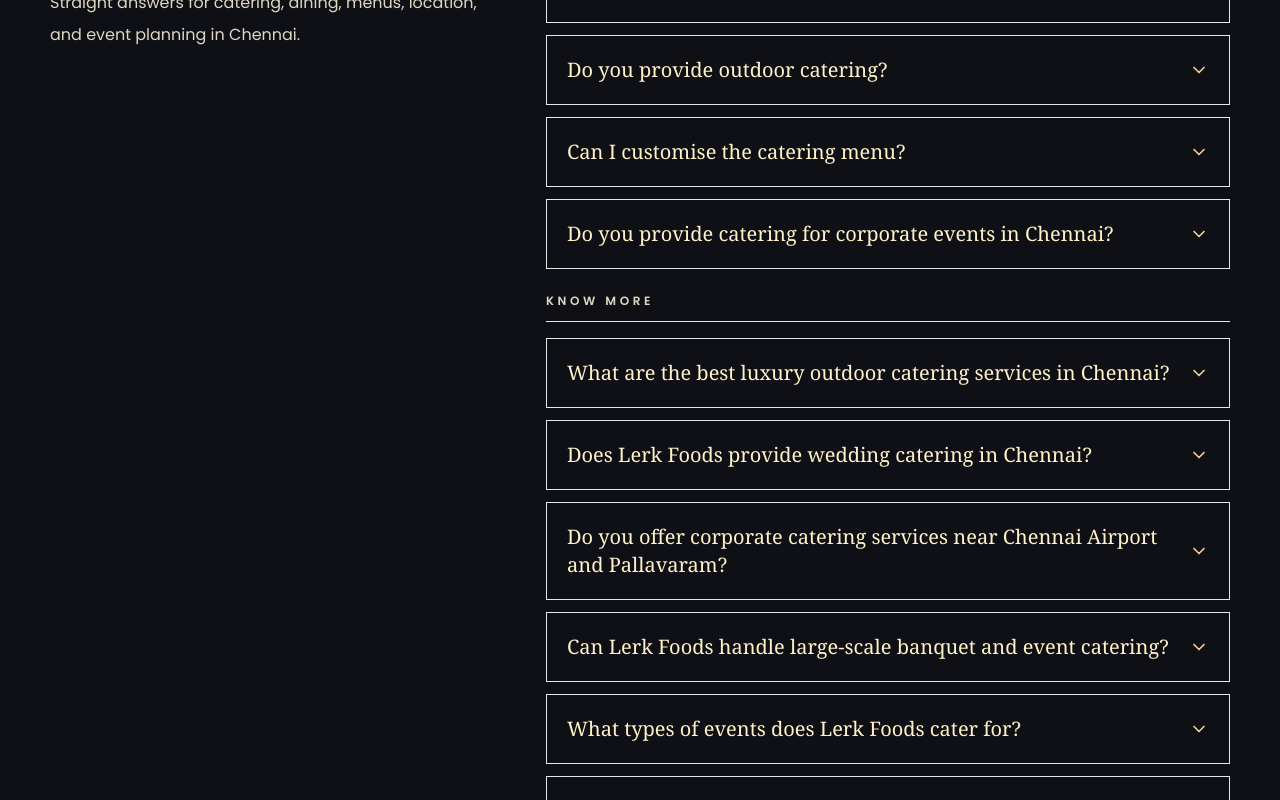
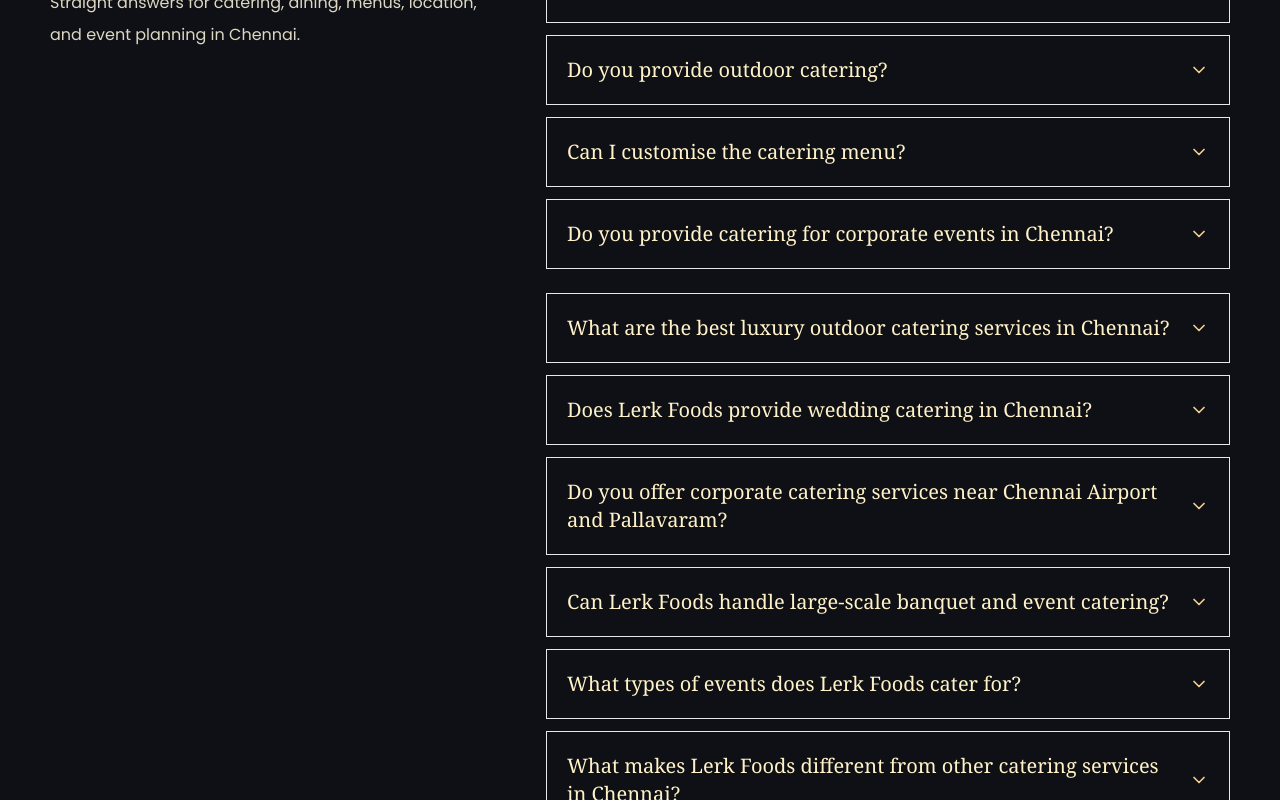
Before and after one commit to 22f3001334-droid/Lekir_Foods, a Next.js app: page / in a window 1280 px wide. Both pictures are taken after a click on the button "KNOW MORE". Shown: the part 8504-9304 px from the top of the page. Built offline with nearby package versions, Linux system fonts and the light colour scheme.

Commit message:
fix: clarify FAQ know more button

```diff
--- a/components/HomePage.tsx
+++ b/components/HomePage.tsx
@@ -721,6 +721,7 @@ function FAQSection() {
           <AnimatePresence initial={false}>
             {showAllFaqs ? (
               <motion.div
+                id="more-faqs"
                 key="more-faqs"
                 initial={{ height: 0, opacity: 0 }}
                 animate={{ height: "auto", opacity: 1 }}
@@ -728,9 +729,6 @@ function FAQSection() {
                 transition={{ duration: 0.32, ease: "easeInOut" }}
                 className="mt-6 overflow-hidden"
               >
-                <p className="mb-4 border-b border-champagne/16 pb-3 text-xs font-semibold uppercase tracking-[0.3em] text-champagne/78">
-                  Know More
-                </p>
                 <div className="grid gap-3">
                   {moreFaqs.map((faq, index) => renderFaq(faq, index + primaryFaqs.length))}
                 </div>
@@ -741,6 +739,8 @@ function FAQSection() {
           <motion.div variants={fadeUp} className="mt-8">
             <button
               type="button"
+              aria-controls="more-faqs"
+              aria-expanded={showAllFaqs}
               onClick={() => {
                 setShowAllFaqs((current) => !current);
                 setActive(-1);
```
